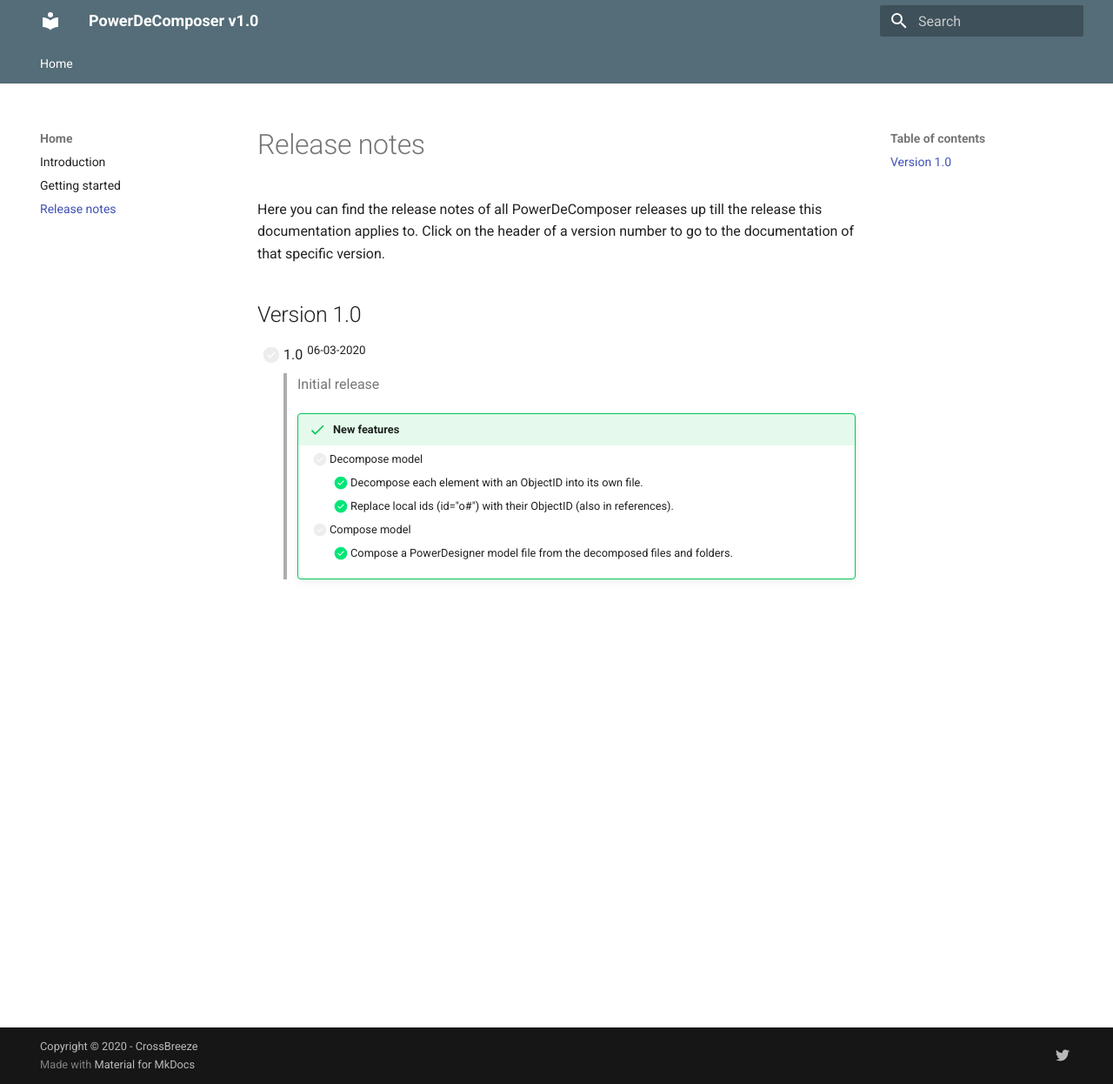
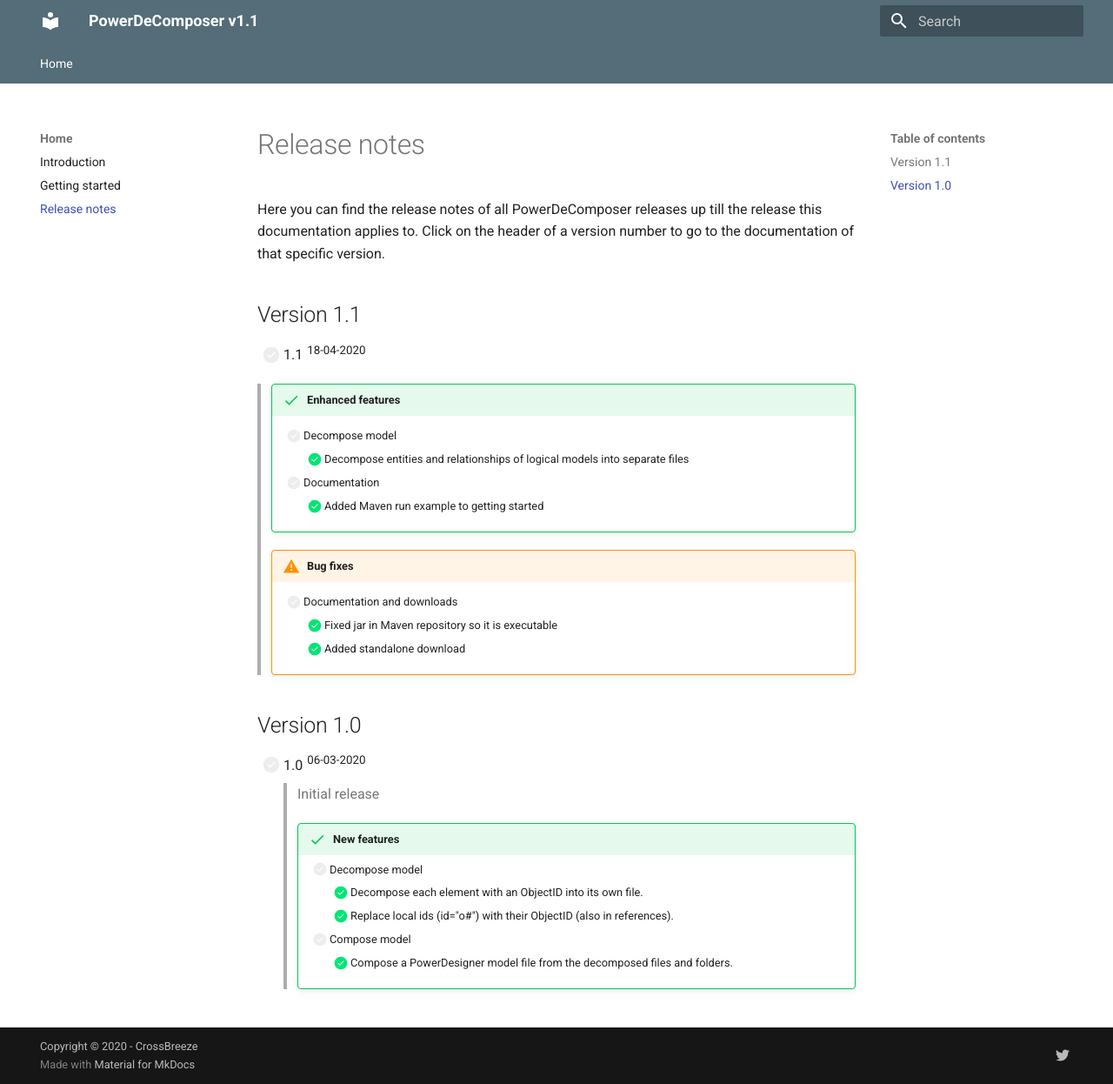
Before and after one commit to CrossBreezeNL/PowerDeComposer, an MkDocs documentation site: the page built from Documentation/docs/ReleaseNotes.md, in a window 1280 px wide and 1246 px high. Shown: the whole window at 87% size. Built offline with MkDocs 1.6.1 and Material for MkDocs 9.7.7, drawn with Linux system fonts in a browser that asks for light colours.

Commit message:
Updated documentation

```diff
--- a/Documentation/docs/ReleaseNotes.md
+++ b/Documentation/docs/ReleaseNotes.md
@@ -20,6 +20,21 @@ Click on the header of a version number to go to the documentation of that speci
 [//]: # (>     * [ ] Binding)
 [//]: # (>         * [X] Some issue...)
 
+## Version 1.1
+
+- [ ] 1.1 <sup>18-04-2020</sup>
+
+> !!! success "Enhanced features"
+>     * [ ] Decompose model
+>         - [X] Decompose entities and relationships of logical models into separate files
+>     * [ ] Documentation
+>         - [X] Added Maven run example to getting started
+>
+> !!! warning "Bug fixes"
+>     * [ ] Documentation and downloads
+>         - [X] Fixed jar in Maven repository so it is executable
+>         - [X] Added standalone download
+
 ## Version 1.0
 
 - [ ] 1.0 <sup>06-03-2020</sup>
--- a/Documentation/mkdocs.yml
+++ b/Documentation/mkdocs.yml
@@ -1,5 +1,5 @@
 # Project information
-site_name: 'PowerDeComposer v1.0'
+site_name: 'PowerDeComposer v1.1'
 
 # Copyright
 copyright: 'Copyright &copy; 2020 - CrossBreeze'
```
Also changed, not shown: Documentation/README.md (+1 -0 lines), Documentation/docs/GettingStarted.md (+9 -2 lines).
